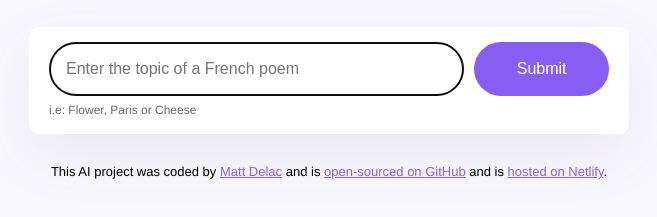
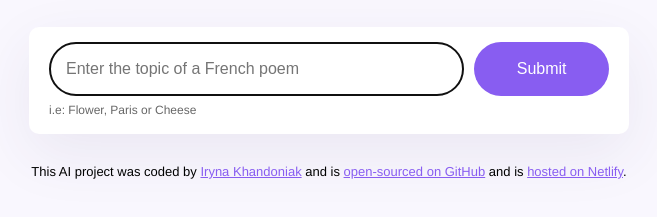
Before and after one commit to IrynaKhandoniak/lifestyle-ai, a plain HTML site: page index.html in a window 1280 px wide. Shown: the part 177-394 px from the top of the page, without its empty margins (311-968 px from the left). Drawn offline with nearby package versions, Linux system fonts and the light colour scheme.

Commit message:
updated html

```diff
--- a/index.html
+++ b/index.html
@@ -35,7 +35,7 @@
 
       <footer>
         This AI project was coded by
-        <a href="https://github.com/matthieua/" target="_blank">Matt Delac</a>
+        <a href="https://github.com/irynakhandoniak/" target="_blank">Iryna Khandoniak</a>
         and is
         <a
           href="https://github.com/shecodesio/french-poem-generator"
```
